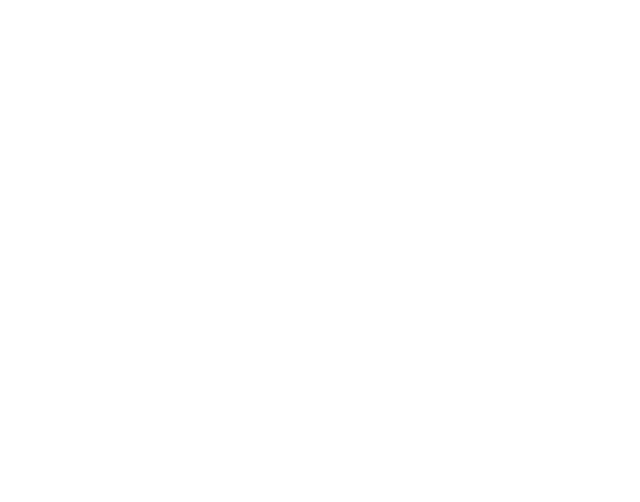
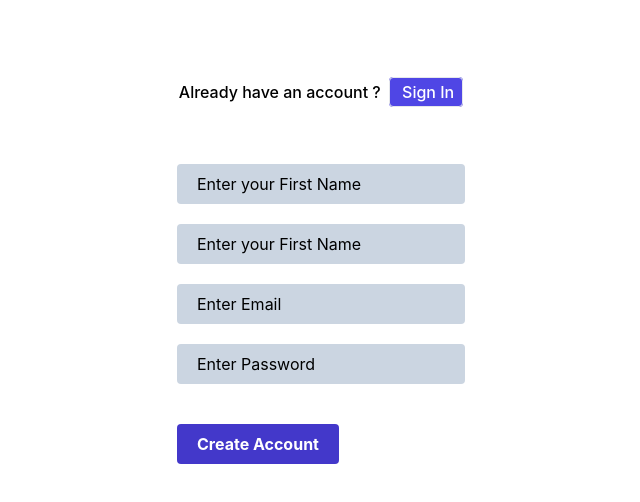
Before and after one commit to mabuhanifa/sylvr-mern-app, a React (Create React App) app in the folder client/: page /signup in a window 1280 px wide. Before the commit this address had no page. Shown: the top 502 px of the page, without its empty margins (319-959 px from the left). Built offline with nearby package versions, Linux system fonts and the light colour scheme.

Commit message:
signup functionality working

```diff
--- a/client/src/App.js
+++ b/client/src/App.js
@@ -2,11 +2,13 @@ import React from "react";
 import { Route, Routes } from "react-router-dom";
 import Home from "./components/Home";
 import Login from "./components/Login";
+import Signup from "./components/Signup";
 
 export default function App() {
   return (
     <Routes>
       <Route element={<Login />} path="/login" />
+      <Route element={<Signup />} path="/signup" />
       <Route element={<Home />} path="/" />
     </Routes>
   );
--- /dev/null
+++ b/client/src/components/Signup.js
@@ -0,0 +1,103 @@
+import { useState } from "react";
+import { Toaster, toast } from "react-hot-toast";
+import { Link, useNavigate } from "react-router-dom";
+
+export default function Signup() {
+  const navigate = useNavigate();
+  const [error, setError] = useState("");
+  const [email, setEmail] = useState("");
+  const [firstName, setFirstName] = useState("");
+  const [lastName, setLastName] = useState("");
+  const [password, setPassword] = useState("");
+  const handleSignup = async (e) => {
+    e.preventDefault();
+
+    if (
+      firstName.trim() === "" ||
+      password.trim() === "" ||
+      email.trim() === ""
+    ) {
+      setError("All fields are required");
+      return;
+    }
+    if (password.length < 6) {
+      setError("Password must be at least 6 characters");
+      return;
+    }
+
+    const res = await fetch("http://localhost:3000/api/register", {
+      method: "POST",
+      headers: {
+        "Content-Type": "application/json",
+      },
+      body: JSON.stringify({ email, firstName, lastName, password }),
+    });
+    const data = await res.json();
+    if (data.status === "success") {
+      toast.success(data.message + " Navigating to login page");
+      setTimeout(() => {
+        navigate("/login");
+      }, 2000);
+    } else {
+      setError(data.message);
+    }
+  };
+
+  return (
+    <div className="mt-20">
+      <Toaster />
+      {error && (
+        <h2 className="text-center text-red-500 font-[500]">{error}</h2>
+      )}
+      <h2 className="text-center my-5 font-[500]">
+        Already have an account ?
+        <span className="bg-indigo-600 text-white ml-2 px-2 py-1 border rounded">
+          <Link to="/login"> Sign In</Link>
+        </span>
+      </h2>
+      <div className="flex justify-center items-center ">
+        <form className="shad p-10 rounded-lg" onSubmit={handleSignup}>
+          <input
+            type="text"
+            className="px-5 py-2 rounded bg-slate-300 placeholder-black"
+            name="firstName"
+            placeholder="Enter your First Name"
+            onChange={(e) => setFirstName(e.target.value)}
+          />
+          <br />
+          <input
+            type="text"
+            className="px-5 py-2 rounded bg-slate-300 placeholder-black my-5"
+            name="lastName"
+            placeholder="Enter your First Name"
+            onChange={(e) => setLastName(e.target.value)}
+          />
+          <br />
+          <input
+            type="text"
+            className="px-5 py-2 rounded bg-slate-300 placeholder-black"
+            name="email"
+            placeholder="Enter Email"
+            onChange={(e) => setEmail(e.target.value)}
+          />
+          <br />
+
+          <input
+            type="password"
+            className="px-5 py-2 rounded bg-slate-300  placeholder-black my-5"
+            name="password"
+            placeholder="Enter Password"
+            onChange={(e) => setPassword(e.target.value)}
+          />
+          <br />
+          <input
+            type="button"
+            value="Create Account"
+            className="px-5 py-2 rounded bg-indigo-700 hover:bg-indigo-800 text-white font-bold cursor-pointer my-5"
+            onClick={handleSignup}
+          />
+        </form>
+      </div>
+    </div>
+  );
+}
```
Also changed, not shown: 1 other file (tests, documents, lock files or other folders).
